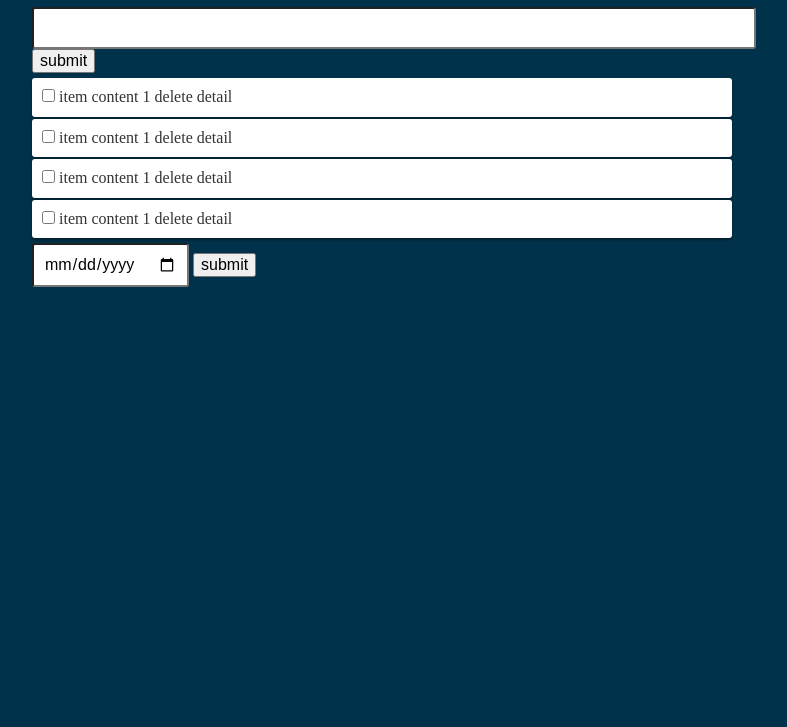
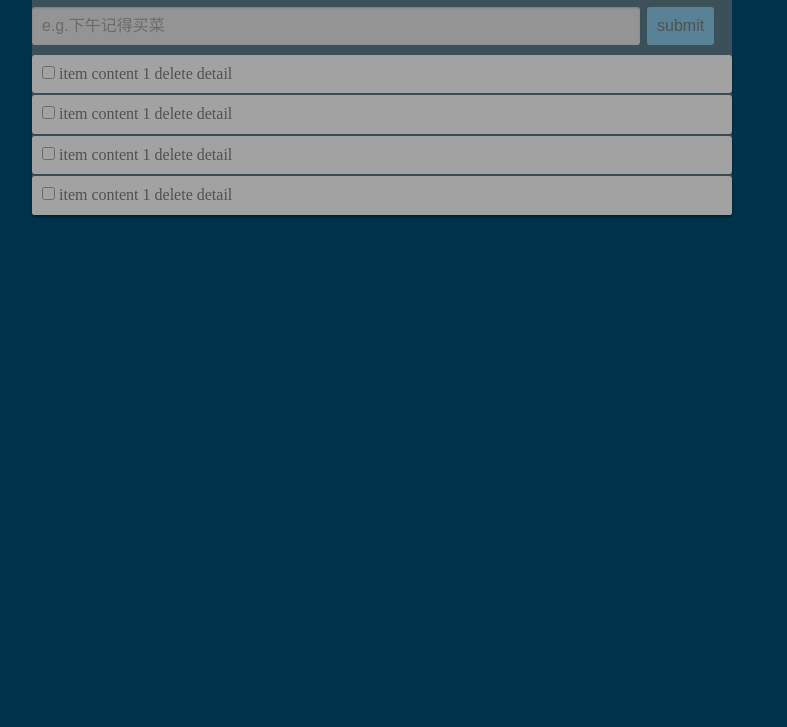
Before and after one commit to MicroKibaco/todo, a website: page index.html in a window 1280 px wide. Shown: the part 73-800 px from the top of the page, without its empty margins (258-1045 px from the left). Drawn offline with nearby package versions, Linux system fonts and the light colour scheme.

Commit message:
细节完善

```diff
--- a/css/base.css
+++ b/css/base.css
@@ -6,18 +6,49 @@ body {
 .container {
   max-width: 700px;
   margin: 0 auto;
+  position: relative;
 }
 
 h1 {
   text-align: center;
 }
 
-.add-task {
+.add-task input[type = text] {
+
+  float: left;
+  width: 84%;
+  margin-right: 1%;
+  padding-bottom: 10px;
+}
+
+.add-task input[type = submit] {
+
+  background: #46b1e4;
+  width: 15%;
+
+}
+
+.add-task input[type = submit], .task-item {
+
+  -webkit-box-shadow: 0px 2px 3px rgba(0, 0, 0, .4);
+  -moz-box-shadow: 0px 2px 3px rgba(0, 0, 0, .4);
+  box-shadow: 0px 2px 3px rgba(0, 0, 0, .4);
+
+}
+
+.add-task input[type = submit]:hover {
+
+  background-color: black;
+  -webkit-transform: background .2s;
+  -moz-transform: background .2s;
+  -ms-transform: background .2s;
+  -o-transform: background .2s;
+  transform: background .2s;
 
 }
 
 .task-list {
-margin: 5px 0;
+  margin: 10px 0;
 }
 
 .task-item {
@@ -26,31 +57,117 @@ margin: 5px 0;
   color: #333;
   margin-bottom: 2px;
   border-radius: 3px;
-  -webkit-box-shadow: 0px 2px 3px rgba(0,0,0,.4) ;
-  -moz-box-shadow: 0px 2px 3px rgba(0,0,0,.4) ;
-  box-shadow: 0px 2px 3px rgba(0,0,0,.4) ;
-  cursor: pointer ;
+  -webkit-box-shadow: 0px 2px 3px rgba(0, 0, 0, .4);
+  -moz-box-shadow: 0px 2px 3px rgba(0, 0, 0, .4);
+  box-shadow: 0px 2px 3px rgba(0, 0, 0, .4);
+  cursor: pointer;
   -webkit-transform: background .2s;
   -moz-transform: background .2s;
   -ms-transform: background .2s;
   -o-transform: background .2s;
   transform: background .2s;
+
 }
 
-.task-item:hover{
+.task-item:hover {
   background: #ddd;
 }
 
-input,.task-item{
+input,
+.task-item,
+.task-detail-mask,
+textarea,
+button {
 
   padding: 10px;
   border-radius: 3px;
 
 }
 
-input[type = text],input [type = date]{
 
-  width: 100%;
-  display: block;
+textarea,input[type = text], input [type = date],button{
+  border: 0;
+}
+
+button {
+  display: inline-block;
+  cursor: pointer;
+  background: #46b1e4;
+  color: #333333;
 
 }
+
+
+button:hover {
+  background: #02a6e4;
+}
+
+textarea{
+  min-height: 100px;
+  margin-bottom: 10px;
+}
+
+textarea,input[type = text], input [type = date] {
+
+  width: 95%;
+  display: block;
+  background: #dddddd;
+  -webkit-box-shadow: inset 0 1px 2px rgba(0, 0, 0, .3);
+  -moz-box-shadow: inset 0 1px 2px rgba(0, 0, 0, .3);
+  box-shadow: inset 0 1px 2px rgba(0, 0, 0, .3);
+}
+
+input [type = date]:focus, input[type = text]:focus, input[type = text]:hover, input [type = date]:hover {
+
+  background: #ffffff;
+  -webkit-box-shadow: inset 0 1px 2px rgba(0, 0, 0, .2);
+  -moz-box-shadow: inset 0 1px 2px rgba(0, 0, 0, .2);
+  box-shadow: inset 0 1px 2px rgba(0, 0, 0, .2);
+
+}
+
+* {
+  -webkit-box-shadow: border-box;
+  -moz-box-shadow: border-box;
+  box-shadow: border-box;
+  -webkit-transform: background .2s;
+  -moz-transform: background .2s;
+  -ms-transform: background .2s;
+  -o-transform: background .2s;
+  transform: background .2s;
+  outline: 0;
+}
+
+.task-detail-mask, .task-detail {
+
+  position: absolute;
+
+}
+
+.task-detail-mask {
+  top: 0;
+  bottom: 0;
+  right: 0;
+  left: 0;
+  background: rgba(100, 100, 100, .6);
+
+}
+
+.task-detail .content {
+
+  padding: 10px;
+  font-weight: 900;
+  cursor: pointer ;
+
+}
+
+.task-detail {
+  width: 50%;
+  padding: 10px;
+  height: 100%;
+  color: #333333;
+  bottom: 0;
+  right: 0;
+  background: #ffffff;
+  visibility: hidden;
+}
--- a/index.html
+++ b/index.html
@@ -11,7 +11,7 @@
 <div class="container">
 	<h1>我的Todo</h1>
 	<div class="add-task">
-			<input type="text">
+		<input type="text" placeholder="e.g.下午记得买菜">
 		<button>submit</button>
 	</div>
 	<!--清单列表开始-->
@@ -49,15 +49,16 @@
 			<span>detail</span>
 		</div> <!--任务结束-->
 	</div> <!--清单列表结束-->
+	<div class="task-detail-mask"></div>
 
 	<div class="task-detail"><!--任务详情开始-->
 
-					<div class="content">			<!--任务标题开始-->
-
-					</div>	<!--任务标题结束-->
-					<div>	<!--任务描述开始-->
+		<div class="content">      <!--任务标题开始-->
+			下午记得买菜
+		</div>  <!--任务标题结束-->
+		<div>  <!--任务描述开始-->
 			<div class="desc">
-
+				<textarea name="" id=""  ></textarea>
 			</div> <!--任务描述结束-->
 		</div>
 		<div class="remind"> <!--任务定时提醒开始-->
@@ -65,6 +66,7 @@
 			<button type="submit">submit</button>
 		</div> <!--任务定时提醒结束-->
 	</div>
+
 </div>  <!--总容器结束-->
 </div>
 <script src="node_modules/jquery/dist/jquery.js"></script>
```
Lines whose indentation alone changed are shown as unchanged.
